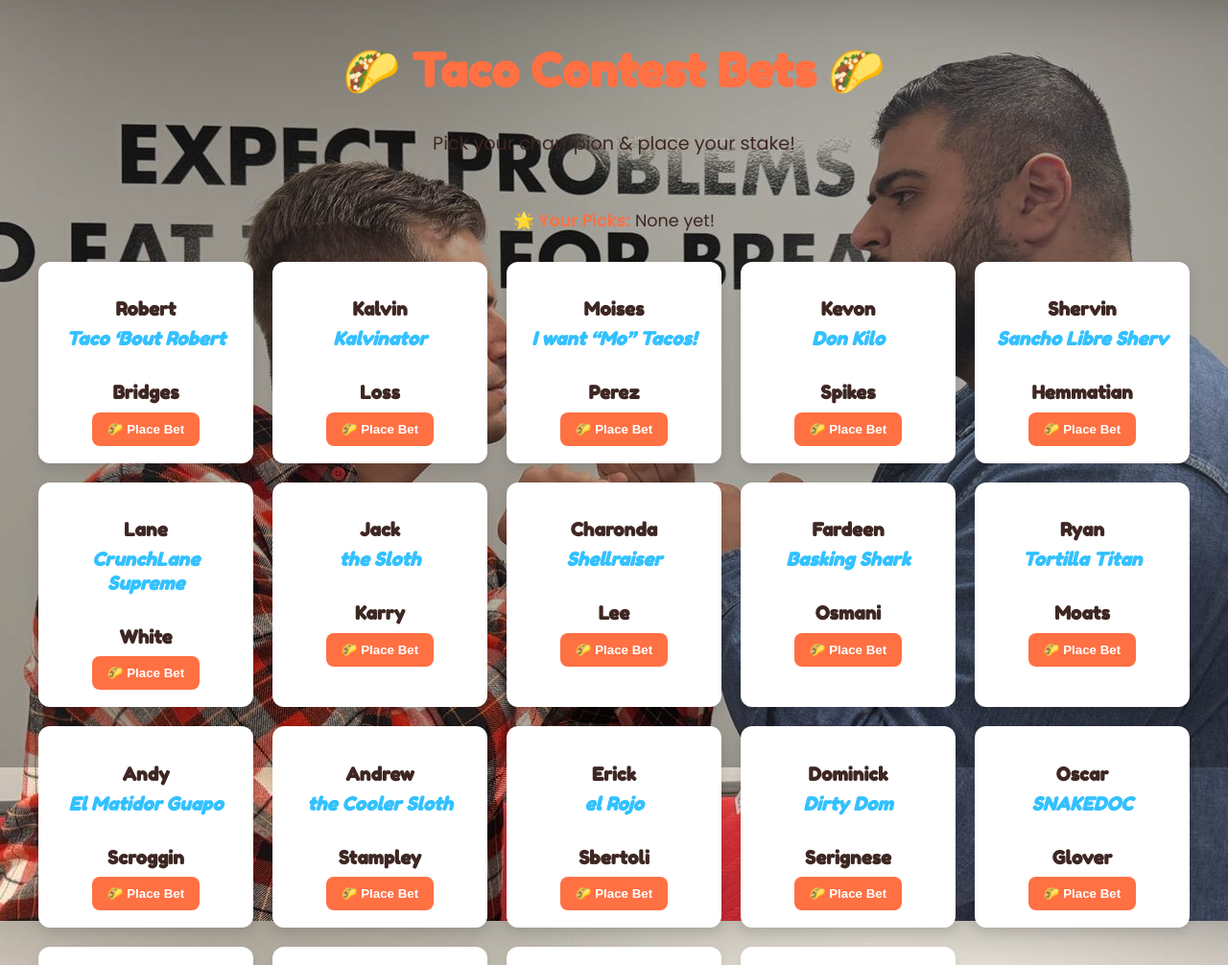
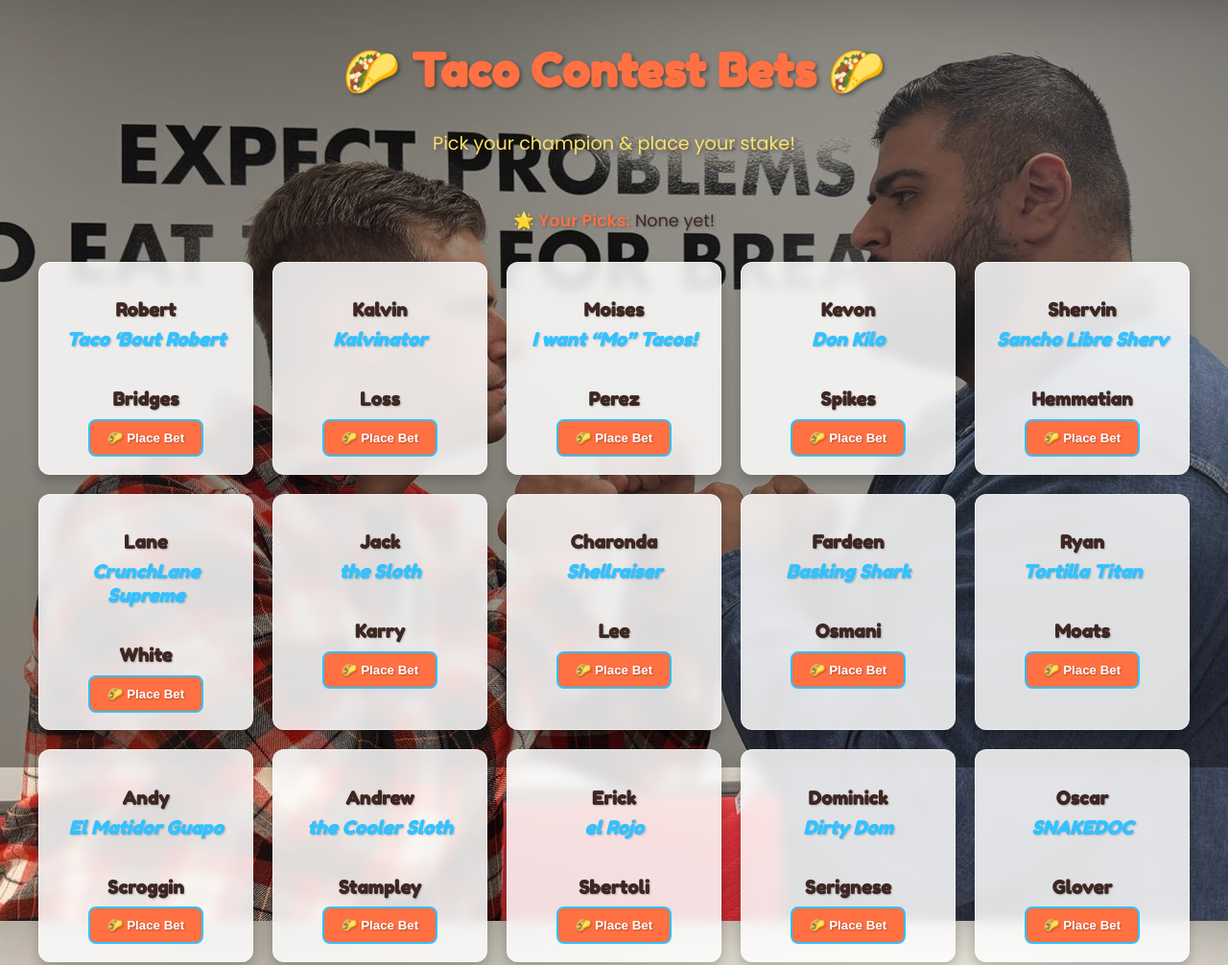
Before and after one commit to Robertmonkey/TacoBets, a plain HTML site: page index.html in a window 1280 px wide. Shown: the top 1006 px of the page at 96% size. Drawn offline with nearby package versions, Linux system fonts and the light colour scheme.

Commit message:
Update index.html

```diff
--- a/index.html
+++ b/index.html
@@ -13,16 +13,16 @@
 
   <style>
     :root {
-      --bg: #FFFBF0;
-      --card-bg: #FFFFFF;
+      --bg-overlay: rgba(0,0,0,0.4);
+      --card-bg: rgba(255,255,255,0.85);
       --primary: #FFE066;
       --secondary: #FF7043;
       --accent: #33C1FF;
       --text: #3E2723;
-      --shadow: rgba(0,0,0,0.1);
+      --shadow: rgba(0,0,0,0.2);
     }
 
-    /* Full‐page background + overlay */
+    /* Full-page background + fixed dark overlay */
     html, body {
       height: 100%;
       margin: 0;
@@ -40,23 +40,26 @@
       color: var(--text);
       min-height: 100vh;
     }
+    /* overlay sits above the background, below all content */
     body::before {
       content: "";
-      position: absolute;
+      position: fixed;
       top: 0; left: 0; right: 0; bottom: 0;
-      background: rgba(0, 0, 0, 0.3);
-      pointer-events: none;
+      background: var(--bg-overlay);
       z-index: -1;
     }
 
-    /* Global reset */
-    * { box-sizing: border-box; }
+    /* reset box-sizing */
+    *, *::before, *::after {
+      box-sizing: border-box;
+    }
 
     /* Header */
     header {
       text-align: center;
       margin-bottom: 10px;
       animation: bounce 2s infinite;
+      text-shadow: 2px 2px 4px rgba(0,0,0,0.4);
     }
     header h1 {
       font-family: 'Fredoka One', cursive;
@@ -65,25 +68,30 @@
     }
     header p {
       font-size: 1.2rem;
-      margin-top: 4px;
+      color: var(--primary);
     }
     @keyframes bounce {
-      0%,100% { transform: translateY(0); }
-      50%      { transform: translateY(-8px); }
+      0%,100%   { transform: translateY(0); }
+      50%       { transform: translateY(-8px); }
     }
 
-    /* Your Picks banner */
+    /* “Your Picks” banner */
     #currentPicks {
       margin: 15px 0 30px;
       font-size: 1.1rem;
       text-align: center;
       opacity: 0;
       animation: fadeIn 1s forwards;
+      text-shadow: 1px 1px 3px rgba(0,0,0,0.3);
     }
-    #currentPicks strong { color: var(--secondary); }
-    @keyframes fadeIn { to { opacity: 1; } }
+    #currentPicks strong {
+      color: var(--secondary);
+    }
+    @keyframes fadeIn {
+      to { opacity: 1; }
+    }
 
-    /* Card grid */
+    /* Grid container */
     main {
       display: grid;
       grid-template-columns: repeat(auto-fit, minmax(220px, 1fr));
@@ -95,14 +103,19 @@
     /* Individual cards */
     .card {
       background: var(--card-bg);
+      backdrop-filter: blur(6px);
+      -webkit-backdrop-filter: blur(6px);
+      border: 1px solid rgba(255,255,255,0.5);
       border-radius: 12px;
       box-shadow: 0 6px 12px var(--shadow);
       padding: 18px;
       text-align: center;
       transition: transform 0.2s, box-shadow 0.2s;
+      position: relative;
+      overflow: hidden;
     }
     .card:hover {
-      transform: scale(1.03) rotate(-1deg);
+      transform: scale(1.04) rotate(-1deg);
       box-shadow: 0 10px 20px var(--shadow);
     }
     .card.selected {
@@ -117,26 +130,35 @@
       font-size: 1.2rem;
       margin-bottom: 8px;
       line-height: 1.3;
+      color: var(--text);
+      text-shadow: 1px 1px 2px rgba(0,0,0,0.2);
     }
     .nickname {
       display: block;
       font-style: italic;
       color: var(--accent);
-      margin: 6px 0;
+      margin: 6px 0 12px;
+      text-shadow: 1px 1px 2px rgba(0,0,0,0.2);
     }
     .bet-btn {
       display: inline-block;
-      padding: 10px 16px;
+      padding: 10px 18px;
       background: var(--secondary);
       color: white;
       font-weight: 600;
-      border: none;
+      border: 2px solid var(--accent);
       border-radius: 8px;
       cursor: pointer;
       transition: background 0.3s, transform 0.1s;
+      text-shadow: 1px 1px 2px rgba(0,0,0,0.3);
     }
-    .bet-btn:hover { background: #E64A19; }
-    .bet-btn:active { transform: scale(0.96); }
+    .bet-btn:hover {
+      background: #E64A19;
+      transform: scale(1.05) rotate(-1deg);
+    }
+    .bet-btn:active {
+      transform: scale(0.95) rotate(0deg);
+    }
 
     /* Bets list */
     #bets {
@@ -150,17 +172,21 @@
       text-align: center;
       color: var(--secondary);
       margin-bottom: 12px;
+      text-shadow: 1px 1px 3px rgba(0,0,0,0.3);
     }
     #bets ul {
       list-style: none;
       background: var(--card-bg);
+      backdrop-filter: blur(6px);
+      -webkit-backdrop-filter: blur(6px);
+      border: 1px solid rgba(255,255,255,0.5);
       border-radius: 8px;
       box-shadow: 0 4px 8px var(--shadow);
       padding: 12px 16px;
     }
     #bets li {
       padding: 8px 0;
-      border-bottom: 1px dashed var(--shadow);
+      border-bottom: 1px dashed rgba(0,0,0,0.1);
       display: flex;
       justify-content: space-between;
       opacity: 0;
@@ -171,14 +197,14 @@
     #bets li:last-child      { border-bottom: none; }
     @keyframes slideIn {
       from { transform: translateX(-20px); opacity: 0; }
-      to   { transform: translateX(0);     opacity: 1; }
+      to   { transform: translateX(0);    opacity: 1; }
     }
   </style>
 </head>
 <body>
   <header>
     <h1>🌮 Taco Contest Bets 🌮</h1>
-    <p>Pick your champion & place your stake!</p>
+    <p>Pick your champion &amp; place your stake!</p>
   </header>
 
   <div id="currentPicks">
@@ -186,7 +212,7 @@
   </div>
 
   <main>
-    <!-- All 19 cards below -->
+    <!-- 19 Contestant Cards -->
     <div class="card">
       <h3>Robert<br><span class="nickname">Taco ‘Bout Robert</span><br>Bridges</h3>
       <button class="bet-btn">🌮 Place Bet</button>
```
